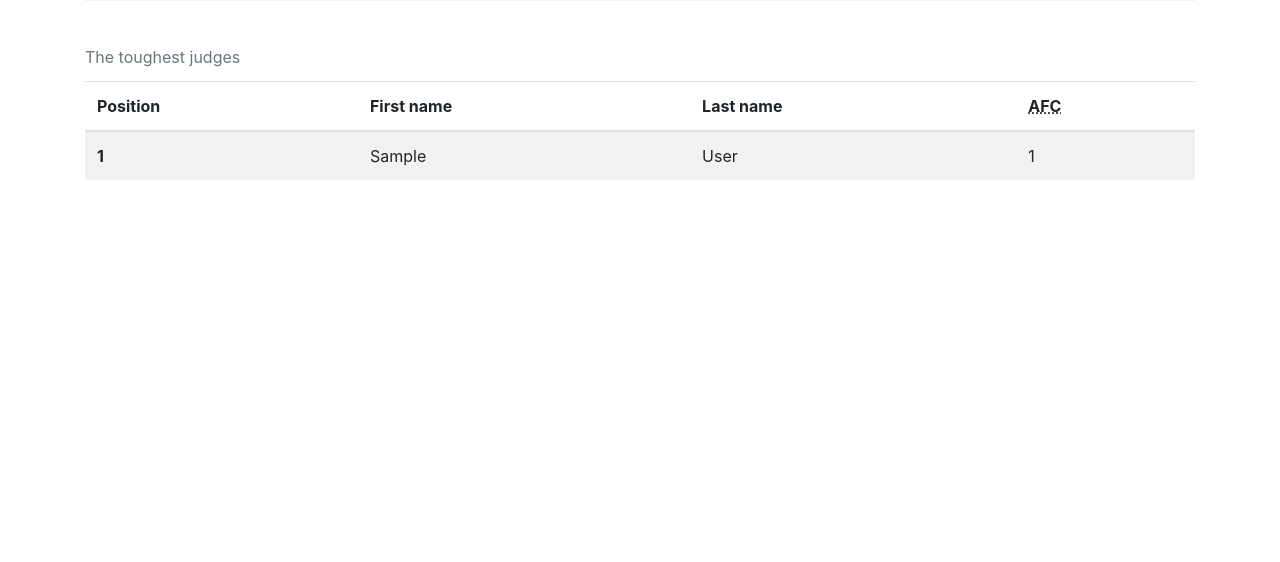
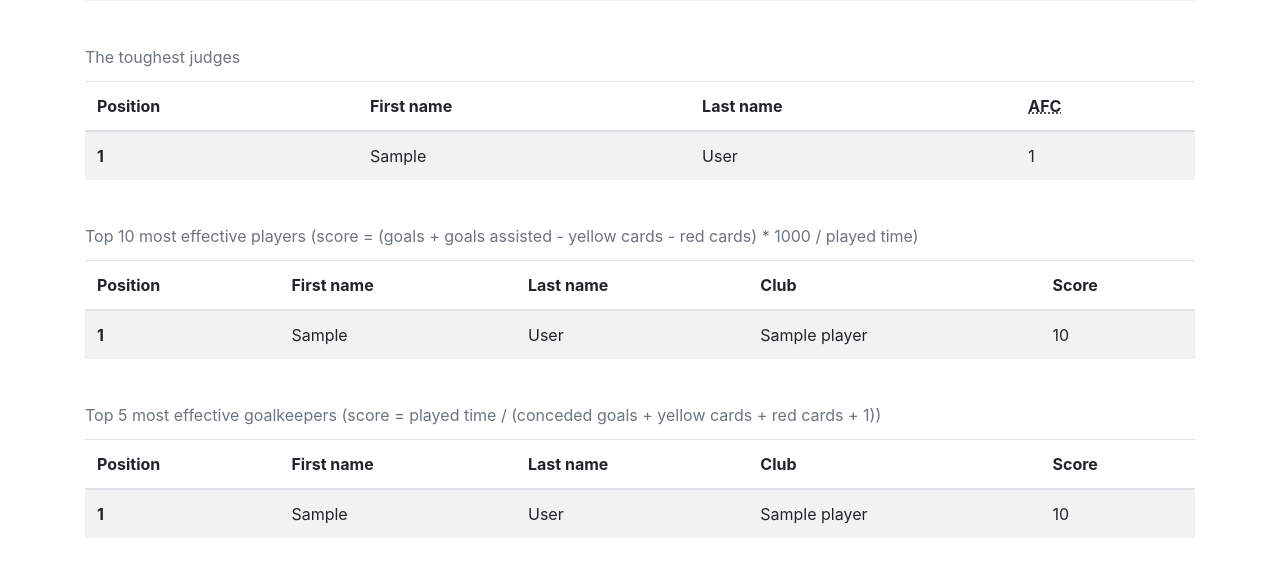
Before and after one commit to emukans/lu-modern-programming-techologies, a Django app: template PD2/app/templates/football_statistics/tournament_statistics.html in a window 1280 px wide. Shown: the part 819-1381 px from the top of the page. Before the commit the page ends 999 px from the top, so only its background shows below. Run offline with Django 3.2, Linux system fonts and the light colour scheme; the template is opened without the code that fills it: most values are stand-ins (such as "Sample title", 1, 10 or a date in 2020); some libraries are stand-ins or nearby versions.

Commit message:
Add effective players tables

```diff
--- /dev/null
+++ b/PD2/app/templates/football_statistics/table/effective_goalkeeper.html
@@ -0,0 +1,24 @@
+<div class="effective-player-table-wrapper">
+    <table class="table table-striped table-hover">
+        <caption>Top 5 most effective goalkeepers (score = played time / (conceded goals + yellow cards + red cards + 1))</caption>
+        <thead>
+        <tr>
+            <th scope="col">Position</th>
+            <th scope="col">First name</th>
+            <th scope="col">Last name</th>
+            <th scope="col">Club</th>
+            <th scope="col">Score</th>
+        </tr></thead>
+        <tbody>
+            {% for player in effective_goalkeeper_list %}
+            <tr>
+                <th scope="row">{{ forloop.counter }}</th>
+                <td>{{ player.first_name }}</td>
+                <td>{{ player.last_name }}</td>
+                <td>{{ player.team_name }}</td>
+                <td>{{ player.player_score }}</td>
+            </tr>
+            {% endfor %}
+        </tbody>
+    </table>
+</div>
--- /dev/null
+++ b/PD2/app/templates/football_statistics/table/effective_player.html
@@ -0,0 +1,24 @@
+<div class="effective-player-table-wrapper">
+    <table class="table table-striped table-hover">
+        <caption>Top 10 most effective players (score = (goals + goals assisted - yellow cards - red cards) * 1000 / played time)</caption>
+        <thead>
+        <tr>
+            <th scope="col">Position</th>
+            <th scope="col">First name</th>
+            <th scope="col">Last name</th>
+            <th scope="col">Club</th>
+            <th scope="col">Score</th>
+        </tr></thead>
+        <tbody>
+            {% for player in effective_player_list %}
+            <tr>
+                <th scope="row">{{ forloop.counter }}</th>
+                <td>{{ player.first_name }}</td>
+                <td>{{ player.last_name }}</td>
+                <td>{{ player.team_name }}</td>
+                <td>{{ player.player_score }}</td>
+            </tr>
+            {% endfor %}
+        </tbody>
+    </table>
+</div>
--- a/PD2/app/templates/football_statistics/tournament_statistics.html
+++ b/PD2/app/templates/football_statistics/tournament_statistics.html
@@ -27,4 +27,14 @@
             {% include 'football_statistics/table/most_tight_referee.html' with tight_referee_list=tight_referee_list %}
         </div>
     </div>
+    <div class="row">
+        <div class="col my-2">
+            {% include 'football_statistics/table/effective_player.html' with effective_player_list=effective_player_list %}
+        </div>
+    </div>
+    <div class="row">
+        <div class="col my-2">
+            {% include 'football_statistics/table/effective_goalkeeper.html' with effective_goalkeeper_list=effective_goalkeeper_list %}
+        </div>
+    </div>
 {% endblock %}
```
Also changed, not shown: PD2/app/football_app/apps/football_statistics/views.py (+34 -2 lines).
